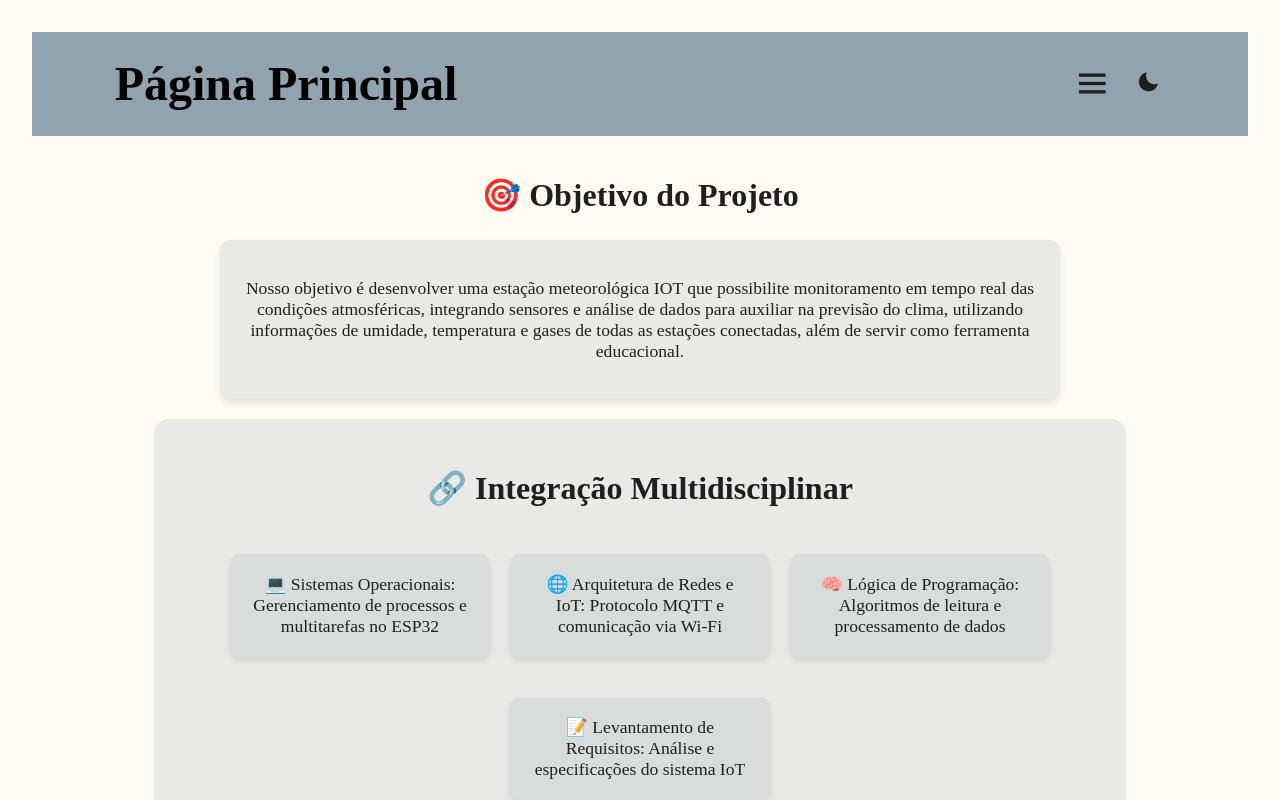
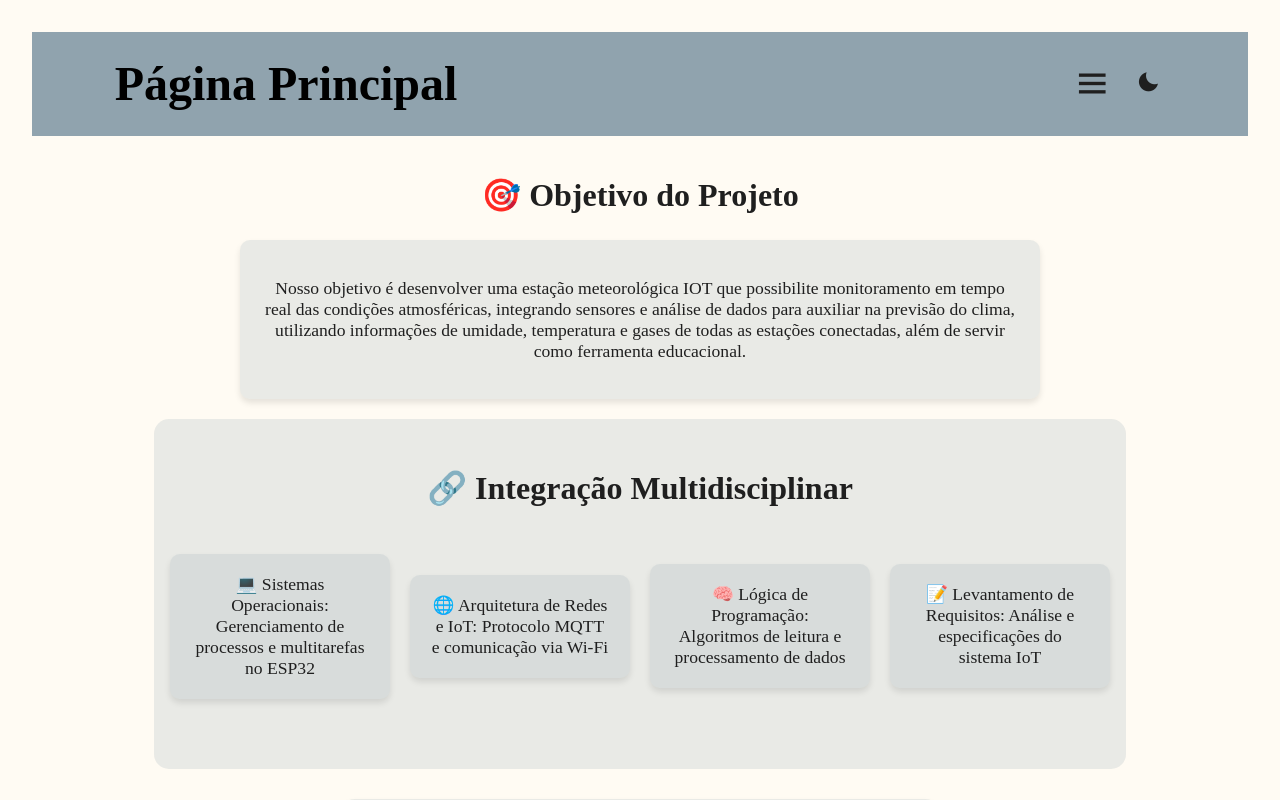
Before and after one commit to Matheus2570/Site-Projeto-IOT, a React (Vite) app: page / in a window 1280 px wide. Shown: the top 800 px of the page. Built offline with nearby package versions, Linux system fonts and the light colour scheme.

Commit message:
Dia 22/10/2025 Matheus

```diff
--- a/src/index.css
+++ b/src/index.css
@@ -1,5 +1,10 @@
-body{
-    margin: 0;
-    padding: auto;
-    font-family: 'Times New Roman', Times, serif;
+* {
+  box-sizing: border-box;
 }
+
+html, body {
+  margin: 0;
+  padding: 0;
+  overflow-x: hidden; /* impede que a página tenha rolagem lateral */
+  width: 100%;
+}
```
